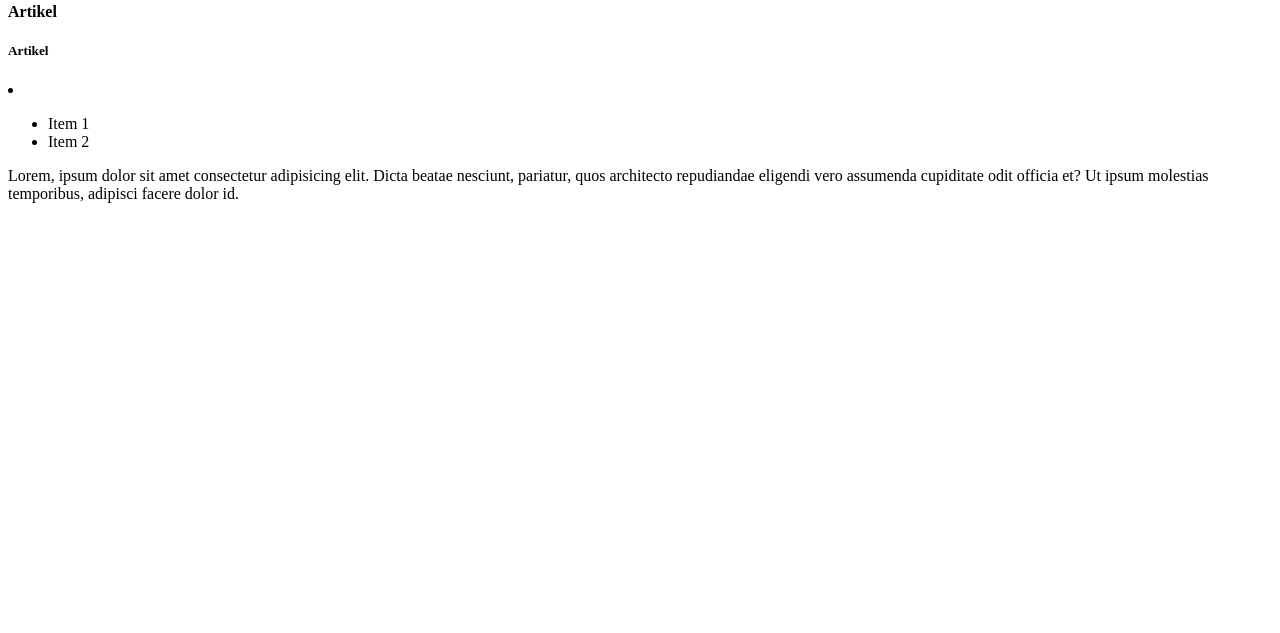
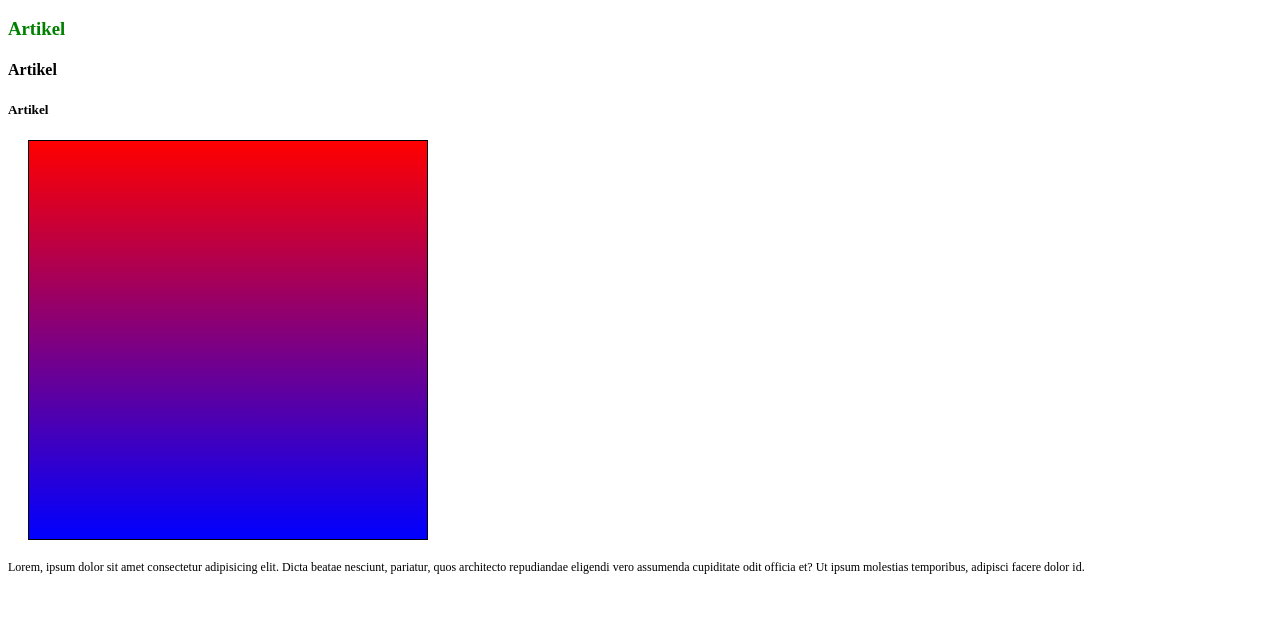
Before and after one commit to yudiahmadh/talentbandung.id, a plain HTML site: page sesi2/latihancss.html in a window 1280 px wide. Shown: the part 167-800 px from the top of the page. Drawn offline with Linux system fonts and the light colour scheme.

Commit message:
tambah css

```diff
--- a/sesi2/latihancss.html
+++ b/sesi2/latihancss.html
@@ -4,30 +4,8 @@
 		<title>Judul dokumen</title>
         <meta charset="utf-8">
 
-        <link ref=”stylesheet” href=”style.css” />
+        <LINK href="style.css" rel="stylesheet" type="text/css">
 
-        <!-- <style>
-        h1 {
-            color: red;
-            font-size: 40px;
-            font-family: Roboto, 'Open Sans', 'Helvetica Neue', sans-serif
-        }
-
-        h2 {
-            color: black;
-            font-size: 40px;
-            font-family: sans-serif
-        }
-
-        body > ul > li > a {
-            color: red;
-        }
-
-        p {
-            font-size: 12px;
-            font-weight: 30px;
-        }
-        </style> -->
 	</head>
 	<body>
         <h1>Nama situs</h1>
@@ -36,12 +14,9 @@
         <h4>Artikel</h4>
         <h5>Artikel</h5>
 
-        <li>
-            <ul>
-                <li>Item 1</li>
-                <li>Item 2</li>
-            </ul>
-        </li>
+        <div class = box>
+
+        </div>
         <p>
             Lorem, ipsum dolor sit amet consectetur adipisicing elit. Dicta beatae nesciunt, pariatur, quos architecto repudiandae eligendi vero assumenda cupiditate odit officia et? Ut ipsum molestias temporibus, adipisci facere dolor id.
         </p>
--- a/sesi2/style.css
+++ b/sesi2/style.css
@@ -10,11 +10,26 @@ h2 {
     font-family: sans-serif
 }
 
-body > ul > li > a {
-    color: red;
-}
 
 p {
     font-size: 12px;
     font-weight: 30px;
 }
+
+body {
+    background: white;
+    background-repeat : repeat-x;
+    background-position : 10px 10px;
+    background-size: cover;
+}
+
+.box {
+    margin : 20px;
+    border : 1px solid black;
+    padding : 20px;
+    width : 400px;
+    height : 400px;
+    box-sizing: border-box;
+    position: relative;
+    background-image: linear-gradient(red, blue)
+}
```
Also changed, not shown: sesi2/heading.html (added, +11 -0 lines), sesi2/index.html (+11 -10 lines).
